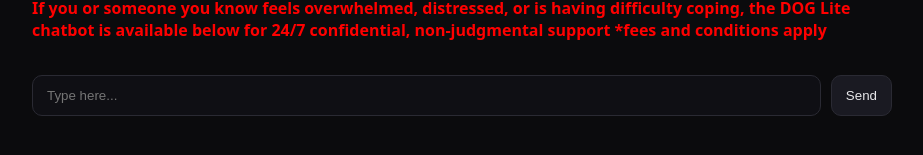
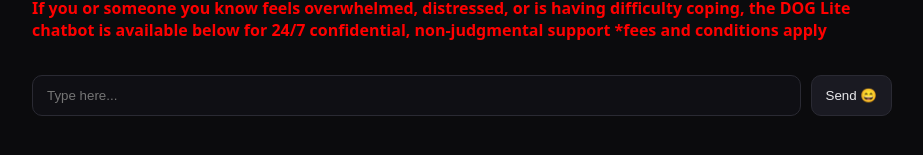
Before and after one commit to MattHeffNT/RobotDogArticle, a plain HTML site: page index.html in a window 1280 px wide. Shown: the part 513-668 px from the top of the page, without its empty margins (178-1101 px from the left). Drawn offline with Linux system fonts and the light colour scheme.

Commit message:
add smiley

```diff
--- a/index.html
+++ b/index.html
@@ -23,8 +23,8 @@
           placeholder="Type here..."
           autocomplete="off"
         />
-        <!-- <button id="send">Send &#x1F604</button> -->
-        <button id="send">Send</button>
+        <button id="send">Send &#x1F604</button>
+        <!-- <button id="send">Send</button> -->
       </div>
     </div>
 
```
